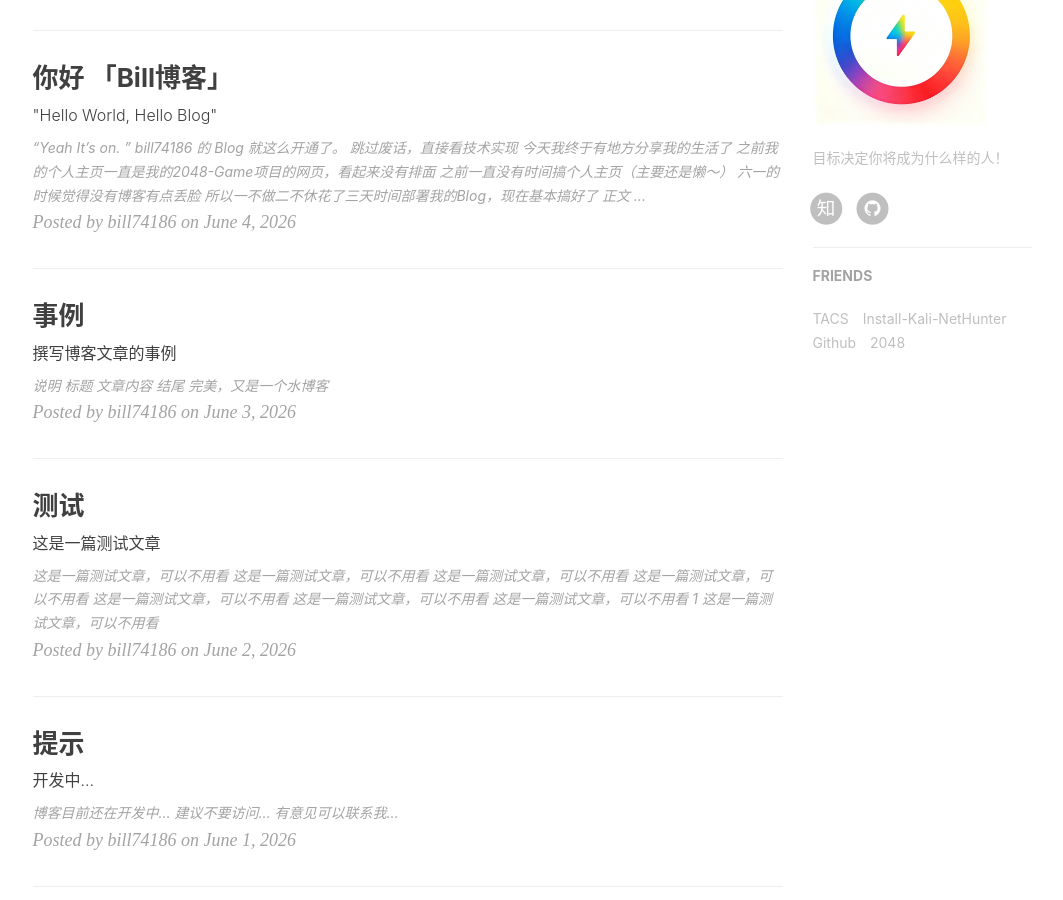
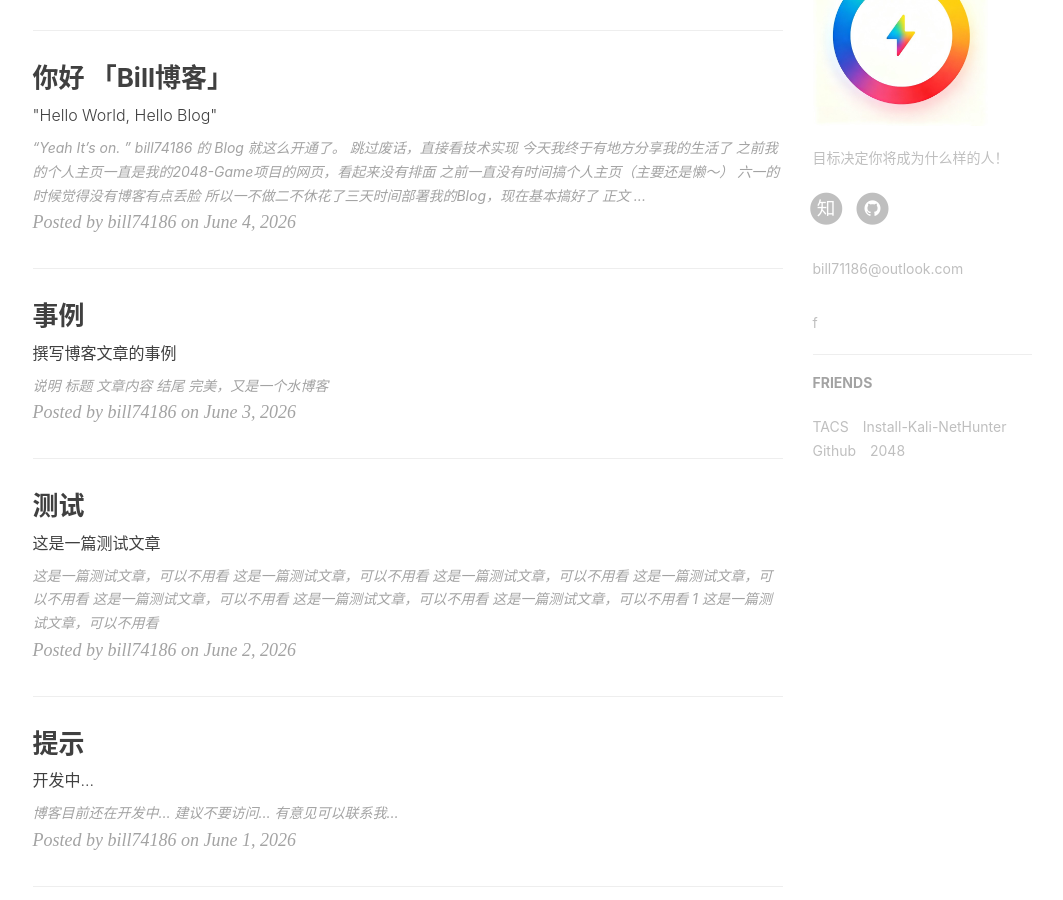
Before and after one commit to bill74186/bill74186.github.io, a Jekyll site: the page built from index.html, in a window 1280 px wide and 900 px high, scrolled down 644 px. Shown: the whole window, without its empty margins (135-1198 px from the left). Built offline with Jekyll 4.4.1, drawn with Linux system fonts in a browser that asks for light colours; nearby versions of some CDN libraries; the list of posts is cut into pages by our own code; comment, search, counter and statistics services are not loaded.

Commit message:
修改：修改修改代码

```diff
--- a/_includes/nav.html
+++ b/_includes/nav.html
@@ -27,7 +27,7 @@
                             <a href="{{ site.baseurl }}/about"><i class="fa fa-user"></i> About</a>
                         </li>
                         <li>
-                            <a href="{{ site.baseurl }}/archive"><i class="fa fa-tag"></i> Archive</a>
+                            <a href="{{ site.baseurl }}/archive"><i class="fa fa-archive"></i> Archive</a>
                         </li>
                         <li class="search-icon">
                             <a href="javascript:void(0)"><i class="fa fa-search"></i> Search</a>
--- a/_includes/short-about.html
+++ b/_includes/short-about.html
@@ -1,6 +1,6 @@
 <section class="visible-md visible-lg">
   <hr>
-  <h5><a href="{{'/about/' | prepend: site.baseurl }}">ABOUT ME</a></h5>
+  <h5><a href="{{'ff/about/' | prepend: site.baseurl }}">ABOUT ME</a></h5>
   <div class="short-about">
     {% if site.sidebar-avatar %}
     <img src="{{site.sidebar-avatar}}" />
@@ -11,4 +11,7 @@
     <!-- SNS Link -->
     {% include sns-links.html %}
   </div>
+  {% if site.email %}
+    <p> {{site.email}}</p>
+ f {% endif %}
 </section>
```
Also changed, not shown: _doc/README.zhCN.md (+4 -2 lines), _doc/sidebar (1).png (added), _doc/sidebar.png, pwa/icons/128.png, pwa/icons/512.png.
